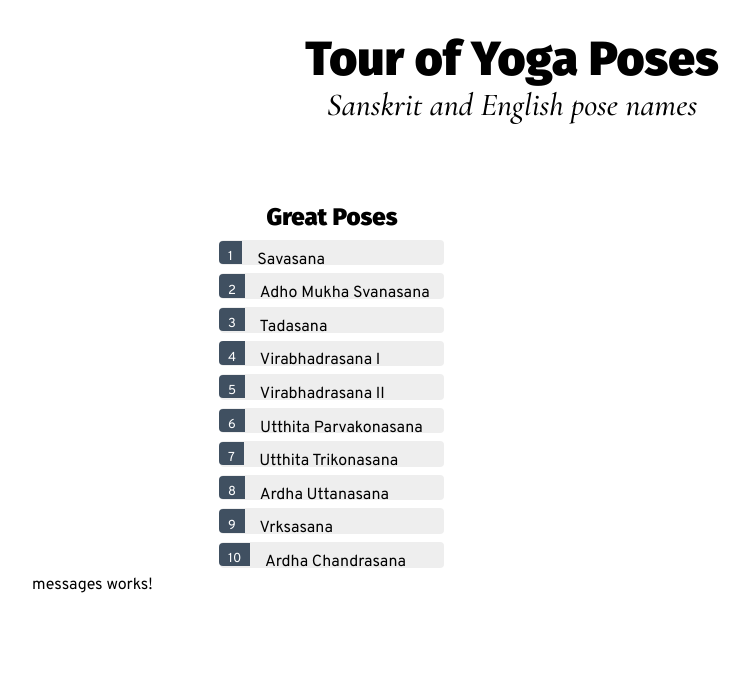
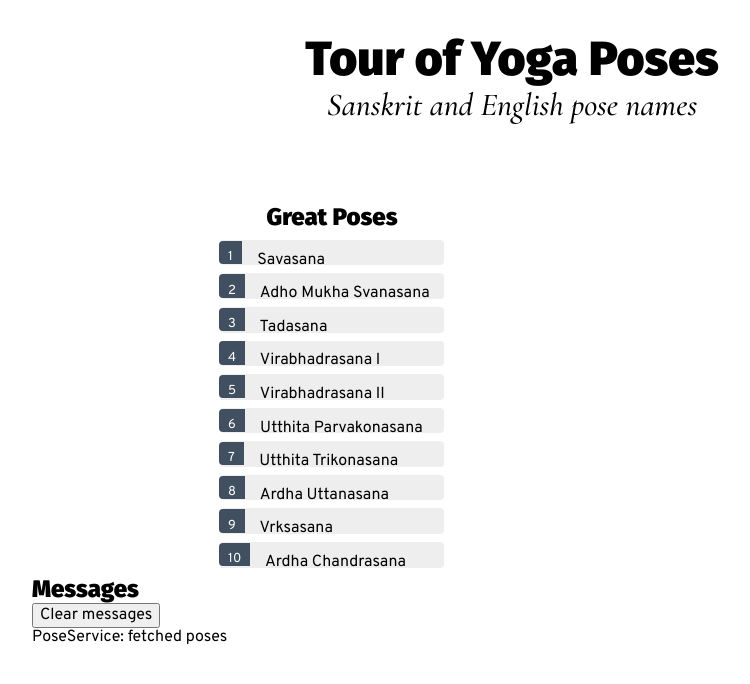
Before and after one commit to jasminegraber/tour-of-yoga-poses, an Angular app: page /poses in a window 1280 px wide. Shown: the top 684 px of the page, without its empty margins (128-878 px from the left). Built offline with nearby package versions, Linux system fonts and the light colour scheme.

Commit message:
Created message service

```diff
--- a/src/app/app.module.ts
+++ b/src/app/app.module.ts
@@ -7,6 +7,7 @@ import { HeaderComponent } from './components/header/header.component';
 import { PosesComponent } from './components/poses/poses.component';
 import { PoseDetailComponent } from './components/pose-detail/pose-detail.component';
 import { MessagesComponent } from './components/messages/messages.component';
+import { AppRoutingModule } from './app-routing.module';
 
 @NgModule({
   declarations: [
@@ -18,7 +19,8 @@ import { MessagesComponent } from './components/messages/messages.component';
   ],
   imports: [
     BrowserModule,
-    FormsModule
+    FormsModule,
+    AppRoutingModule
   ],
   providers: [],
   bootstrap: [AppComponent]
--- a/src/app/components/messages/messages.component.html
+++ b/src/app/components/messages/messages.component.html
@@ -1 +1,8 @@
-<p>messages works!</p>
+<div *ngIf="messageService.messages.length">
+
+    <h2>Messages</h2>
+    <button class="clear"
+            (click)="messageService.clear()">Clear messages</button>
+    <div *ngFor='let message of messageService.messages'> {{message}} </div>
+
+  </div>
--- a/src/app/components/messages/messages.component.ts
+++ b/src/app/components/messages/messages.component.ts
@@ -1,4 +1,5 @@
 import { Component, OnInit } from '@angular/core';
+import { MessageService } from 'src/app/services/message.service';
 
 @Component({
   selector: 'app-messages',
@@ -7,7 +8,7 @@ import { Component, OnInit } from '@angular/core';
 })
 export class MessagesComponent implements OnInit {
 
-  constructor() { }
+  constructor(public messageService: MessageService) { }
 
   ngOnInit(): void {
   }
--- a/src/app/components/poses/poses.component.ts
+++ b/src/app/components/poses/poses.component.ts
@@ -2,6 +2,7 @@ import { Component, OnInit } from '@angular/core';
 import { Pose } from 'src/app/Pose';
 import { POSES } from 'src/app/mock-poses';
 import { PoseService } from 'src/app/services/pose.service';
+import { MessageService } from 'src/app/services/message.service';
 
 @Component({
   selector: 'app-poses',
@@ -13,7 +14,7 @@ export class PosesComponent implements OnInit {
   poses: Pose[] = [];
   selectedPose?: Pose;
 
-  constructor(private poseService: PoseService) { }
+  constructor(private poseService: PoseService, private messageService: MessageService) { }
 
   ngOnInit(): void {
     this.getPoses();
@@ -21,6 +22,7 @@ export class PosesComponent implements OnInit {
 
   onSelect(pose: Pose): void {
     this.selectedPose = pose;
+    this.messageService.add(`PosesComponent: Selected component id=${pose.id}`)
   }
 
   getPoses(): void {
--- /dev/null
+++ b/src/app/services/message.service.ts
@@ -0,0 +1,16 @@
+import { Injectable } from '@angular/core';
+
+@Injectable({
+  providedIn: 'root',
+})
+export class MessageService {
+  messages: string[] = [];
+
+  add(message: string) {
+    this.messages.push(message);
+  }
+
+  clear() {
+    this.messages = [];
+  }
+}
--- a/src/app/services/pose.service.ts
+++ b/src/app/services/pose.service.ts
@@ -2,16 +2,18 @@ import { Injectable } from '@angular/core';
 import { Pose } from '../Pose';
 import { POSES } from '../mock-poses';
 import { Observable, of } from 'rxjs';
+import { MessageService } from './message.service';
 
 @Injectable({
   providedIn: 'root'
 })
 export class PoseService {
 
-  constructor() { }
+  constructor(private messageService: MessageService) { }
 
   getPoses(): Observable<Pose[]> {
     const poses = of(POSES);
+    this.messageService.add('PoseService: fetched poses');
     return poses;
   }
 }
```
Also changed, not shown: src/app/app-routing.module.ts (added, +12 -0 lines), 1 other file (tests, documents, lock files or other folders).
